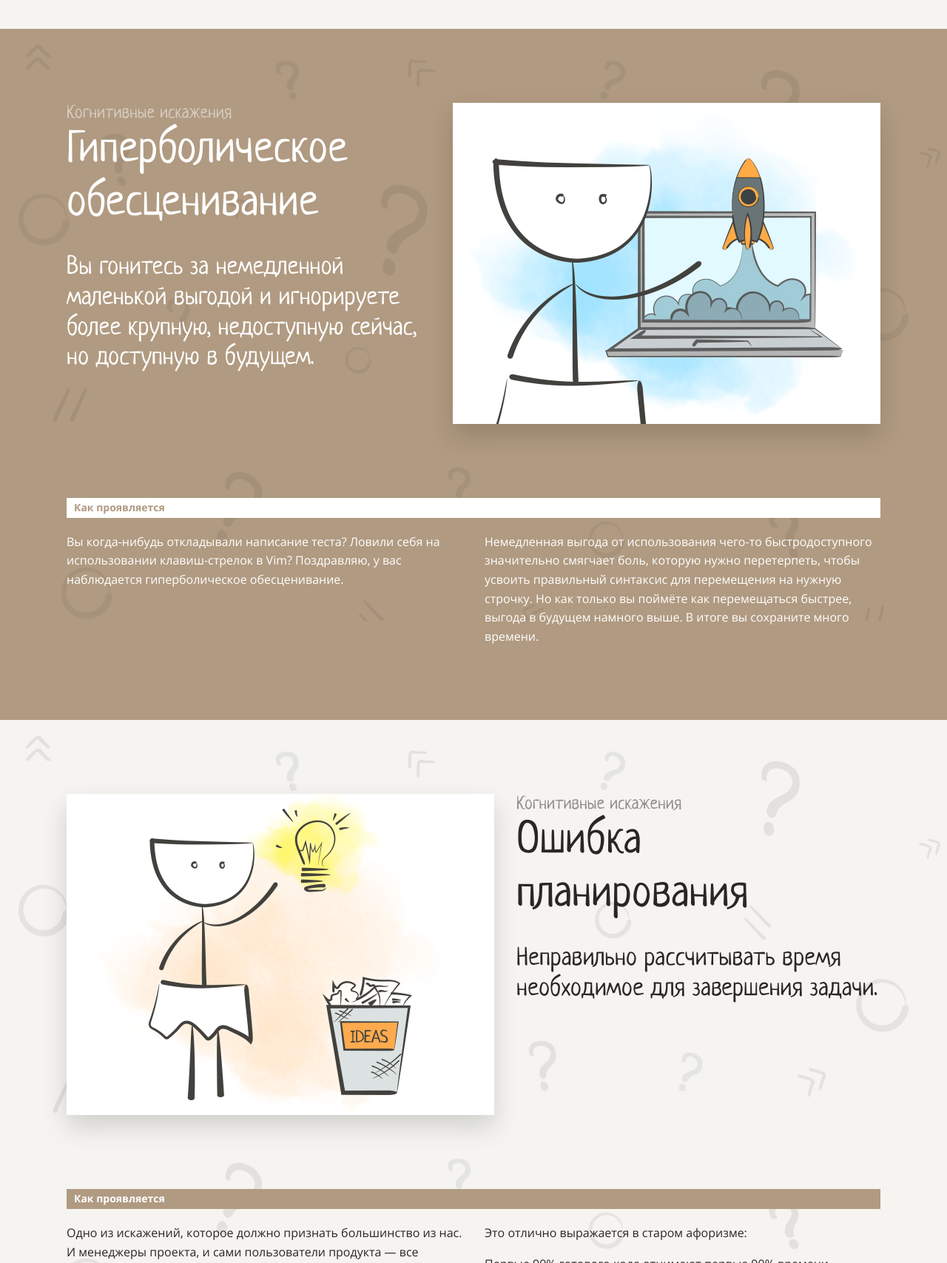
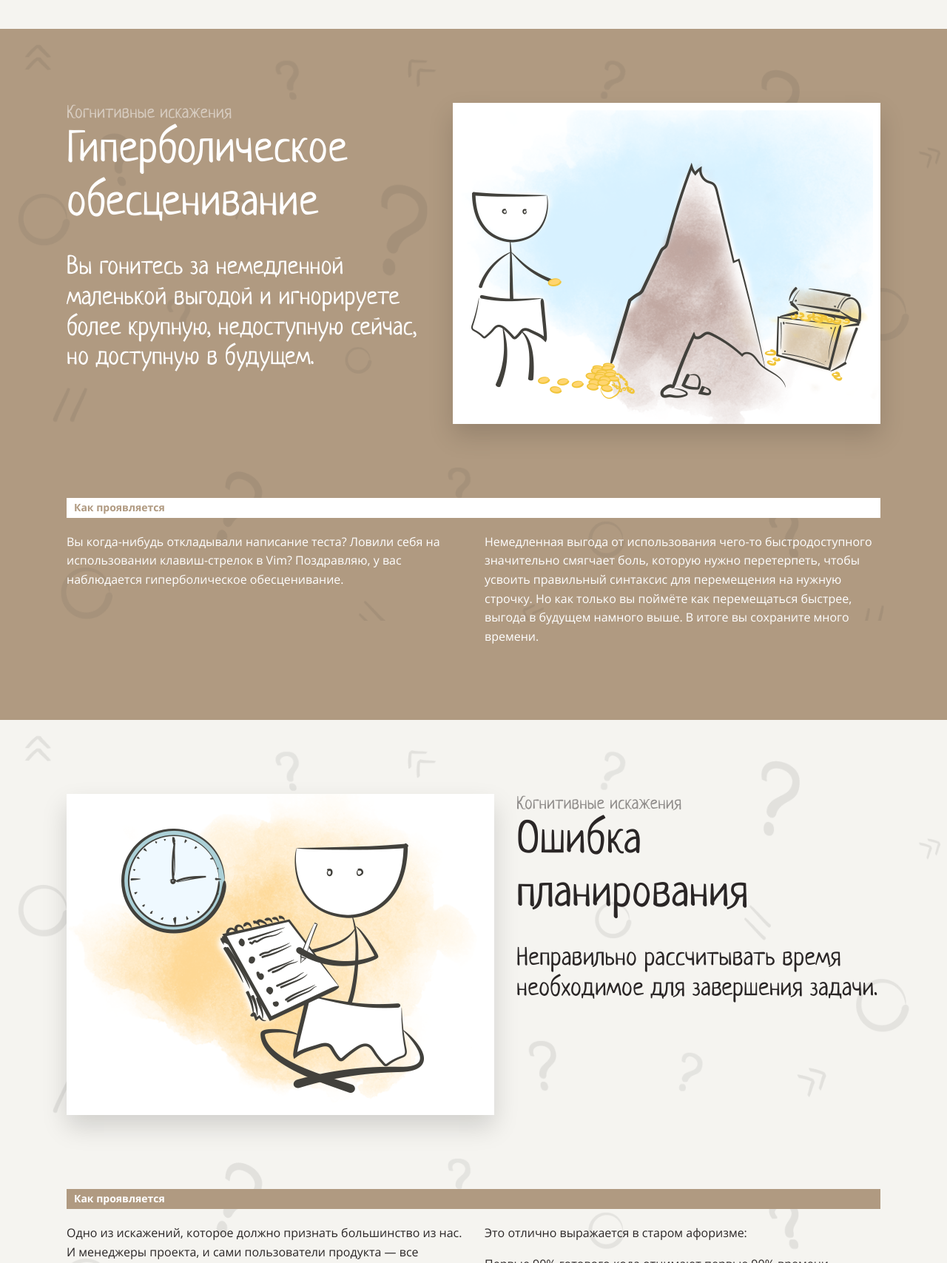
Before and after one commit to sunn-shinne/cognitive-distortions, a website: page src/index.html in a window 1280 px wide. Shown: the part 5240-6947 px from the top of the page at 74% size. Drawn offline with Linux system fonts and the light colour scheme.

Commit message:
Fix images

```diff
--- a/src/index.html
+++ b/src/index.html
@@ -176,7 +176,7 @@
                         <p class="cognitive-distortion-description">Вы гонитесь за немедленной маленькой выгодой и
                             игнорируете более крупную, недоступную сейчас, но доступную в будущем.</p>
                     </div>
-                    <img class="cognitive-distortion-image" src="./assets/images/2.png" alt="two men and a computer">
+                    <img class="cognitive-distortion-image" src="./assets/images/4.png" alt="two men and a computer">
                 </div>
                 <div class="cognitive-distortion-manifestation">
                     <h3 class="cognitive-distortion-manifestation-title">Как проявляется</h3>
@@ -194,7 +194,7 @@
         <section class="cognitive-distortion">
             <div class="cognitive-distortion-content" id="distortion-of-novelty">
                 <div class="cognitive-distortion-top-block">
-                    <img class="cognitive-distortion-image" src="./assets/images/3.png" alt="two men and a computer">
+                    <img class="cognitive-distortion-image" src="./assets/images/5.png" alt="two men and a computer">
                     <div class="cognitive-distortion-title-block ml-30">
                         <p class="cognitive-distortion-subtitle">Когнитивные искажения</p>
                         <h2 class="cognitive-distortion-title"><a name="5">Ошибка планирования</a></h2>
```
